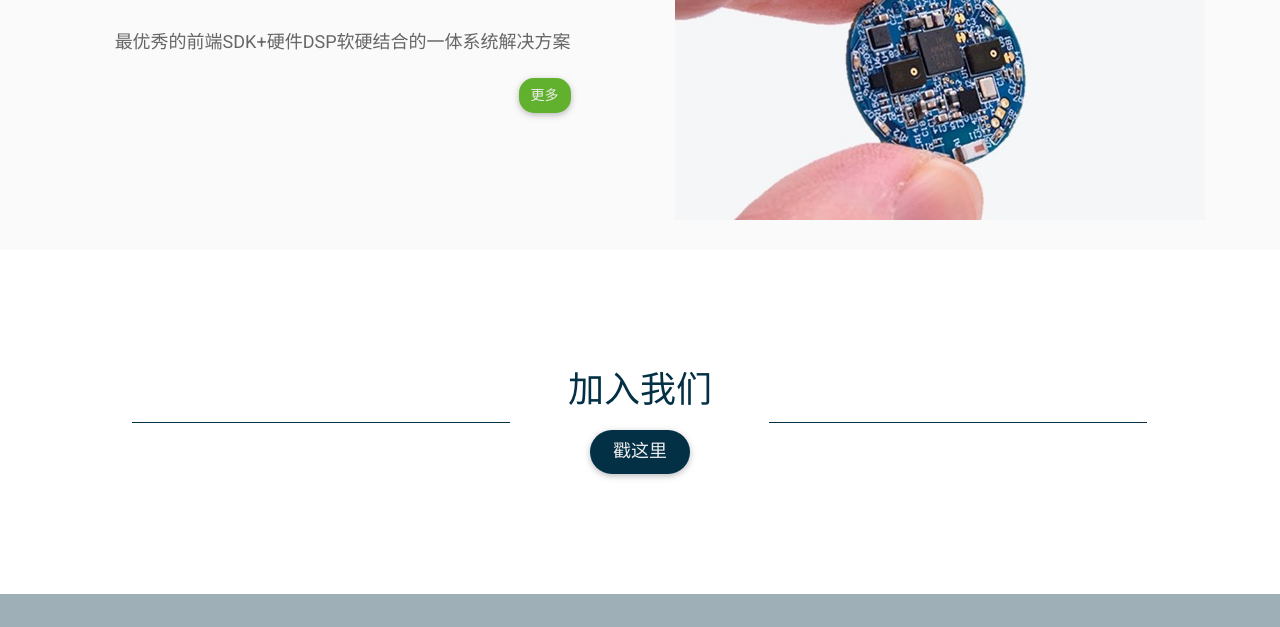
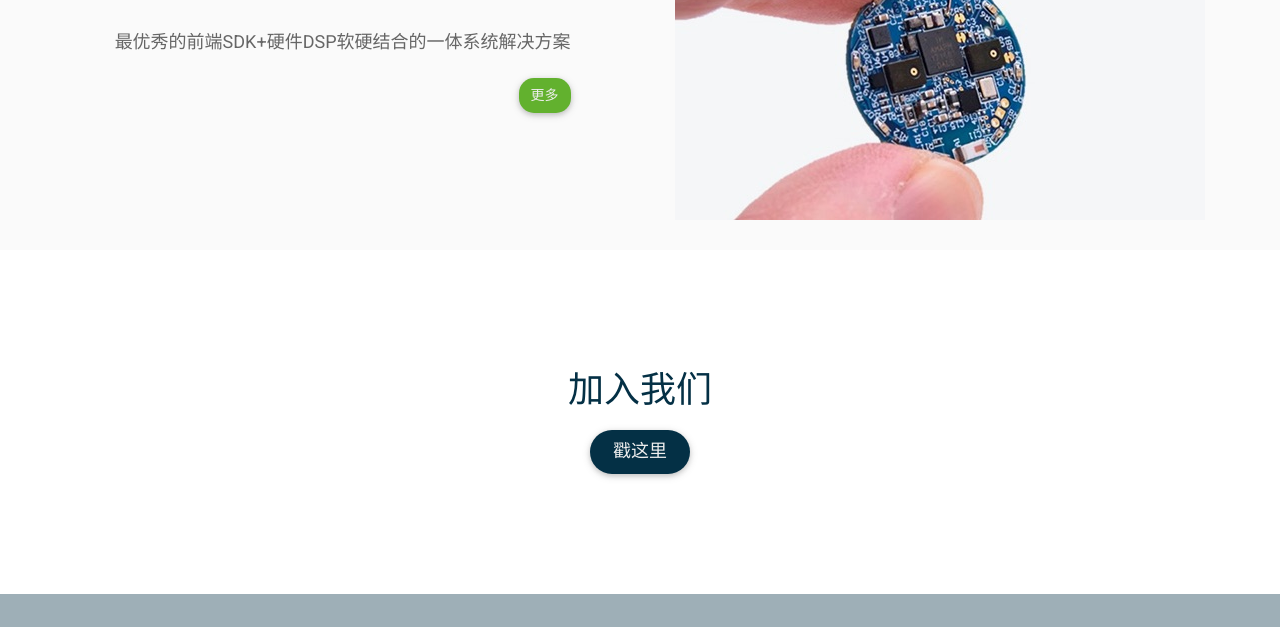
Before and after one commit to jichao6758/website_test, a plain HTML site: page website/index.html in a window 1280 px wide. Shown: the part 1254-1881 px from the top of the page. Drawn offline with nearby package versions, Linux system fonts and the light colour scheme; some packages are replaced by stand-ins of ours; a script that the page names is missing.

Commit message:
add source

```diff
--- a/website/index.html
+++ b/website/index.html
@@ -334,12 +334,10 @@
     <section class="tm-parallax uk-grid" data-uk-grid-match="{target:'&gt; div &gt; .uk-panel'}" data-uk-grid-margin="">
      <div class="uk-width-1-1">
       <div class="uk-panel uk-flex uk-flex-middle uk-flex-space-between">
-        <img src="/images/shape-1.png" alt="" />
         <div class="uk-panel">
         <h2 style="text-align: center;color:#043045;">加入我们</h2>
         <p class="uk-article-lead" style="text-align: center;"><a id="index_connet_button" class="uk-button-primary uk-button-large uk-button"  href="/contact-us-zhc" > 戳这里</a></p>
       </div>
-        <img src="/images/shape-1.png" alt="" />
       </div>
      </div>
     </section>
```
